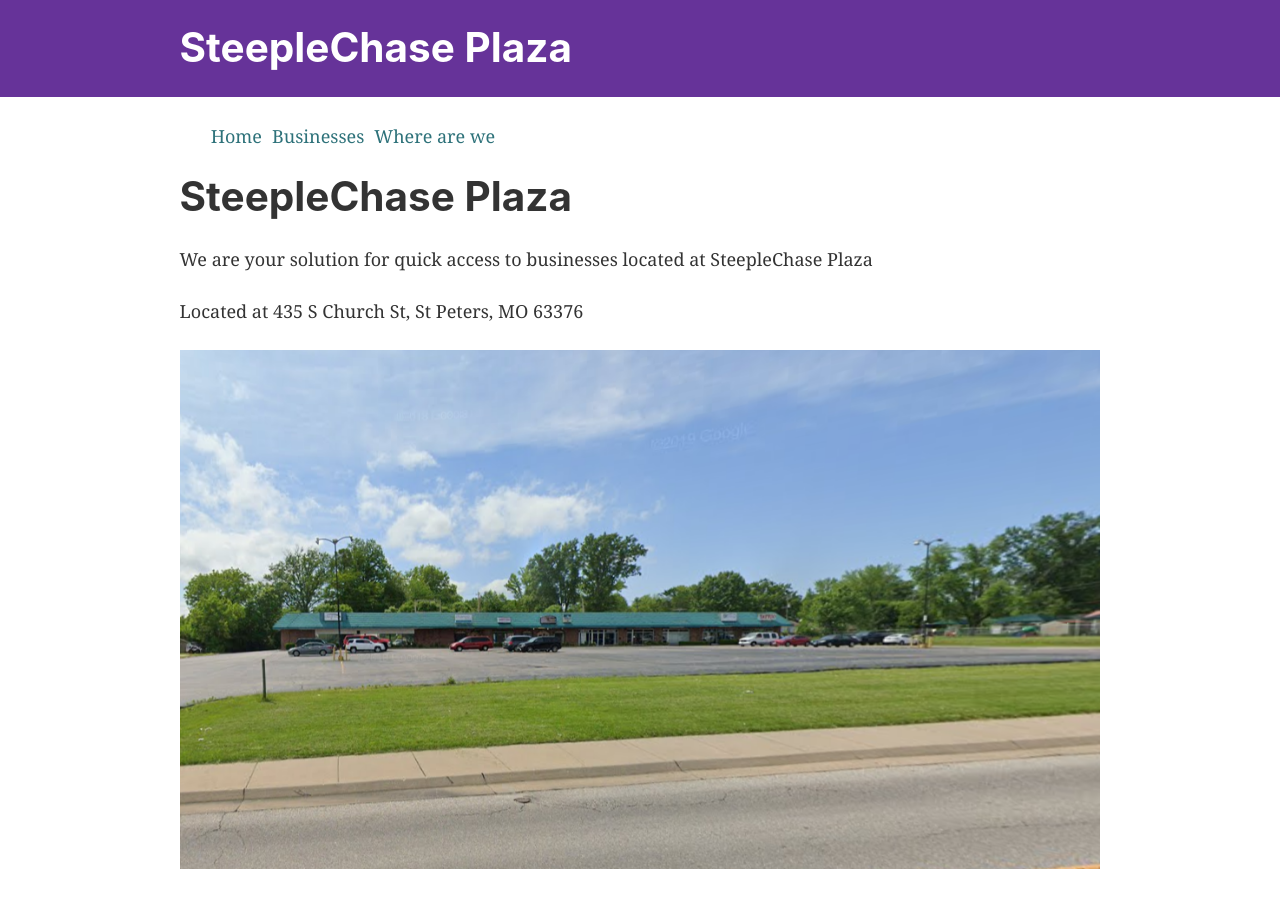
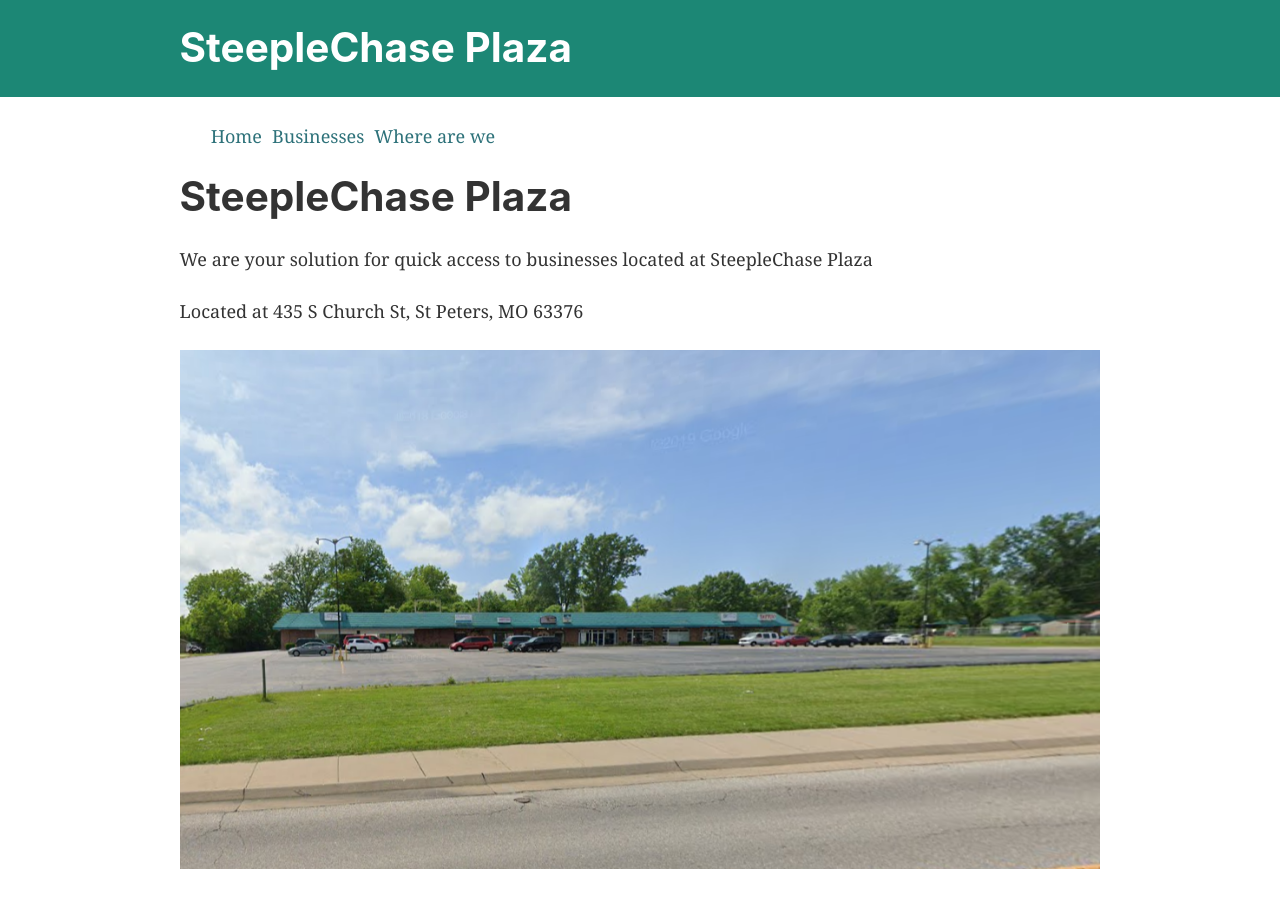
Before and after one commit to LewisII/steeplechase-plaza, a Gatsby site: page / in a window 1280 px wide. Built offline with nearby package versions, Linux system fonts and the light colour scheme; Gatsby itself is replaced by a stand-in of ours.

Commit message:
changed header color

```diff
--- a/src/components/layout/header.js
+++ b/src/components/layout/header.js
@@ -5,7 +5,7 @@
 const Header = ({ siteTitle }) => (
   <header
     style={{
-      background: `rebeccapurple`,
+      background: `#1c8775`,
       marginBottom: `1.45rem`,
     }}
   >
```
